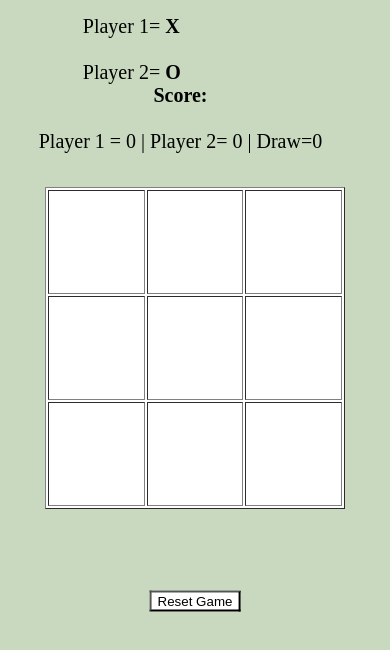
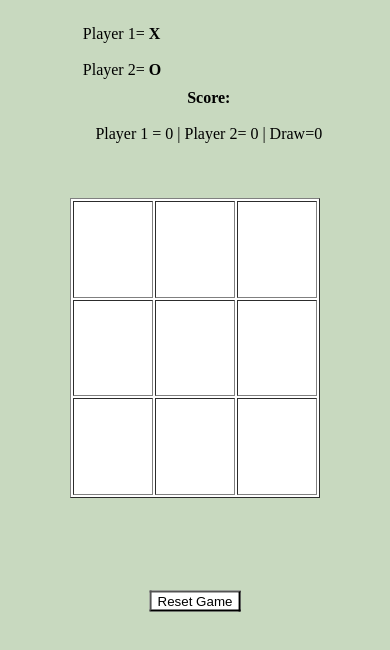
Before and after one commit to bivekk51/webTicTacToe, a plain HTML site: page index.html in a window 390 px wide. Shown: the part 74-724 px from the top of the page. Drawn offline with Linux system fonts and the light colour scheme.

Commit message:
Update style.css
made it mobile responsive

```diff
--- a/style.css
+++ b/style.css
@@ -46,3 +46,29 @@ button{
     transform: translate(-50%, -50%);
     background-color: white;
 }
+@media (max-width: 768px) {
+    .score {
+        font-size: 16px; /* Adjust font size for mobile */
+        margin-top: 10px; /* Adjust margin-top for mobile */
+    }
+
+    .userinfo {
+        font-size: 16px; /* Adjust font size for mobile */
+        margin-top: 10px; /* Adjust margin-top for mobile */
+    }
+
+    table {
+        width: 80%; /* Adjust table width for mobile */
+        max-width: 250px; /* Adjust maximum width for mobile */
+    }
+
+    td {
+        width: 33.33%; /* Keep cell width consistent */
+        height: 80px; /* Adjust cell height for mobile */
+        font-size: 18px; /* Adjust font size for mobile */
+    }
+
+    button {
+        max-width: 150px; /* Adjust button width for mobile */
+    }
+}
```
